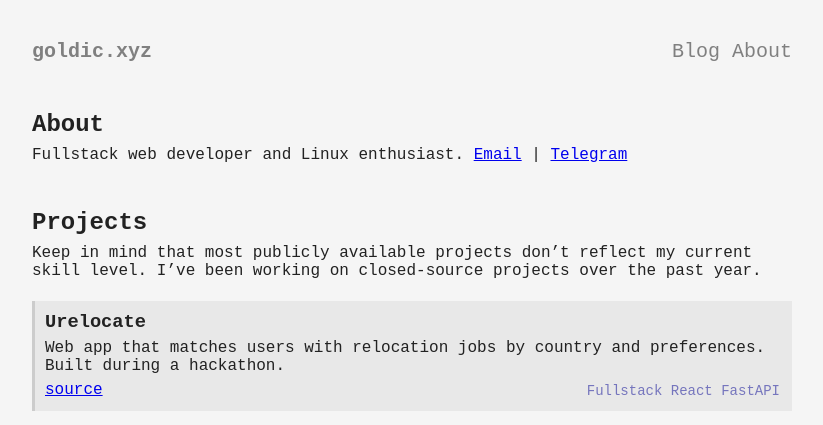
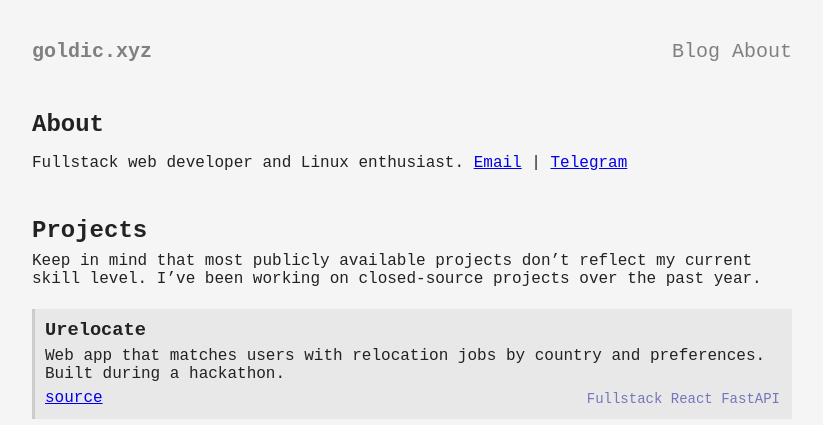
Before and after one commit to goldic342/goldic_site, a FastAPI app: page / in a window 1280 px wide. Shown: the top 425 px of the page, without its empty margins (228-1051 px from the left). Run offline with FastAPI, Linux system fonts and the light colour scheme; parts of the project's set-up code (start-up, migrations or seed data) failed here and were passed over.

Commit message:
Standartize .info section

```diff
--- a/static/css/blog.css
+++ b/static/css/blog.css
@@ -1,9 +1,3 @@
-.info {
-  display: flex;
-  flex-direction: column;
-  gap: 0.5rem;
-}
-
 .post {
   margin-bottom: 0.2rem;
 }
--- a/static/css/index.css
+++ b/static/css/index.css
@@ -185,6 +185,12 @@ main {
   gap: 2rem;
 }
 
+.info {
+  display: flex;
+  flex-direction: column;
+  gap: 1rem;
+}
+
 body > footer {
   width: 100%;
   font-size: 14px;
--- a/static/css/post.css
+++ b/static/css/post.css
@@ -1,9 +1,3 @@
-.info {
-  display: flex;
-  flex-direction: column;
-  gap: 0.5rem;
-}
-
 .info > h4 {
   color: var(--text-muted);
 }
```
